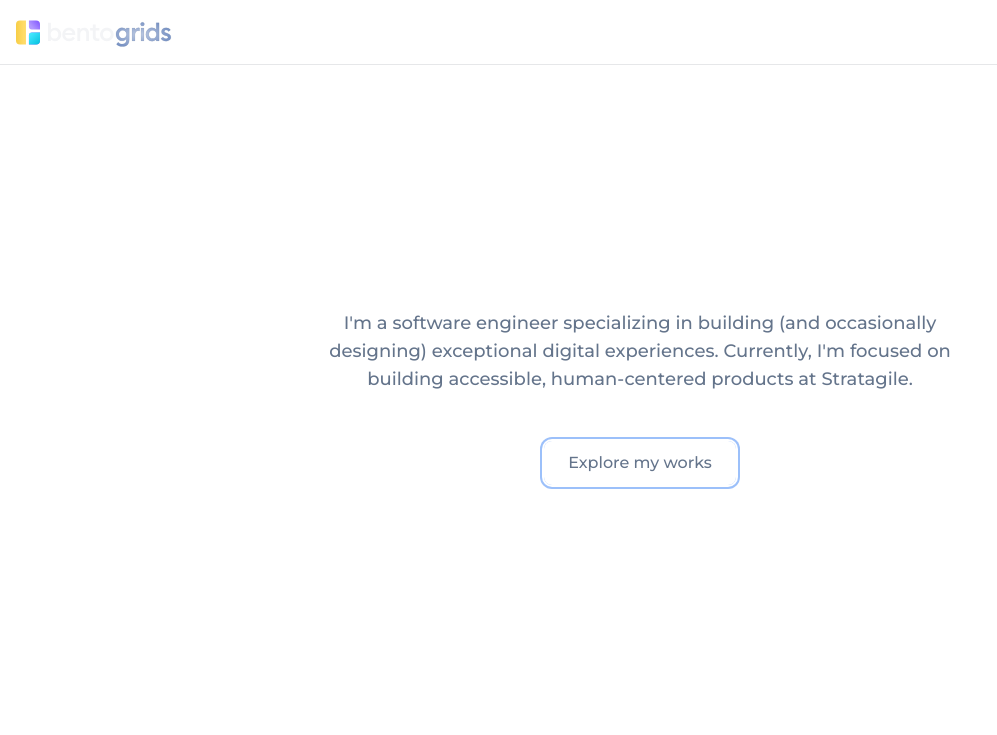
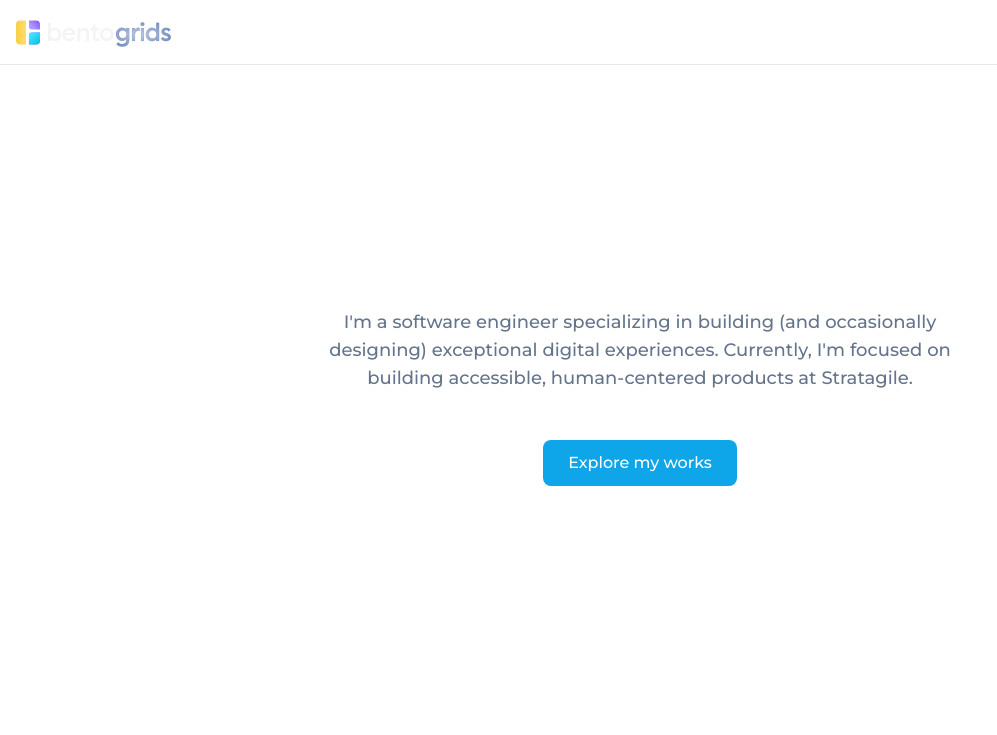
Before and after one commit to soorajkj/devfolio, a Next.js app: page / in a window 1280 px wide. Shown: the top 735 px of the page, without its empty margins (0-997 px from the left). Built offline with nearby package versions, Linux system fonts and the light colour scheme.

Commit message:
chore: button ui change

```diff
--- a/src/components/core/button.tsx
+++ b/src/components/core/button.tsx
@@ -37,25 +37,38 @@ export const ButtonStyles = cva(
   [
     "df-button",
     "relative",
+    "cursor-pointer",
+    "whitespace-nowrap",
     "inline-flex",
-    "cursor-pointer",
     "items-center",
     "justify-center",
-    "whitespace-nowrap",
     "rounded-lg",
     "px-6",
     "py-3.5",
+    "border",
+    "border-transparent",
     "font-family-montserrat",
     "text-base",
     "font-medium",
     "leading-none",
-    "ring-2",
-    "ring-offset-2",
   ],
   {
     variants: {
       variant: {
-        primary: "df-button--primary",
+        primary: [
+          "df-button--primary",
+          "bg-sky-500",
+          "text-white",
+          "hover:bg-sky-600",
+          "dark:hover:bg-sky-400",
+          "focus:outline-none",
+          "focus:ring-2",
+          "focus:ring-offset-2",
+          "focus:ring-sky-300",
+          "dark:focus:ring-offset-slate-900",
+          "dark:focus:ring-sky-700",
+          "ring-offset-slate-900",
+        ],
         secondary: "df-button--secondary",
       },
     },
```
Also changed, not shown: 1 other file (tests, documents, lock files or other folders).
